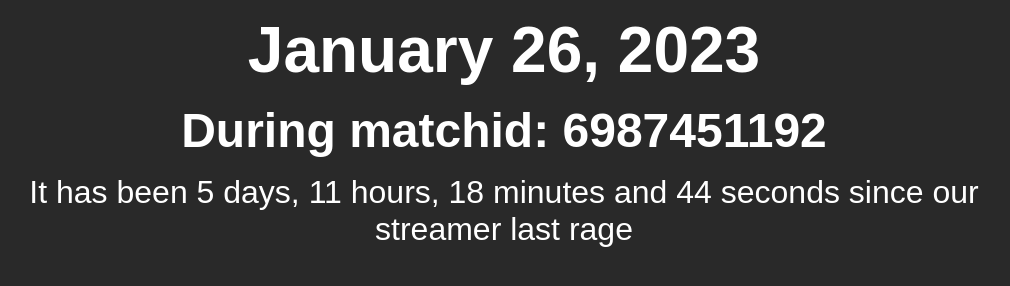
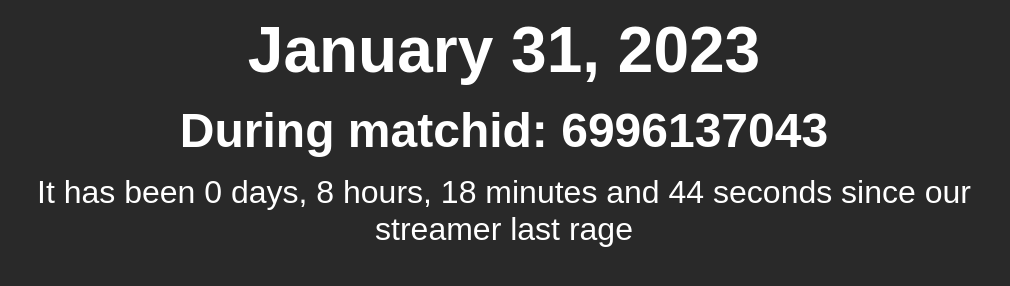
Before and after one commit to David-Ph/when-did-turtle-last-rage, a plain HTML site: page index.html in a window 1280 px wide. Shown: the part 428-714 px from the top of the page, without its empty margins (136-1146 px from the left). Drawn offline with Linux system fonts and the light colour scheme.

Commit message:
Updated date

```diff
--- a/index.html
+++ b/index.html
@@ -36,8 +36,8 @@
           src="https://media.discordapp.net/attachments/1065835417947082772/1065836289129201784/Screenshot_2023-01-20_at_10.27.33.png"
           alt=""
         />
-        <h1 id="rage-date">26 January 2023</h1>
-        <h2>During matchid: 6987451192</h2>
+        <h1 id="rage-date"></h1>
+        <h2>During matchid: 6996137043</h2>
         <p>
           It has been
           <span id="rage-since"></span>
@@ -48,7 +48,7 @@
     <script>
       const rageSinceElement = document.querySelector("#rage-since");
       const rageDateElement = document.querySelector("#rage-date");
-      const lastRage = new Date("2023-01-26T14:40:00");
+      const lastRage = new Date("2023-01-31T17:40:00");
       const dateString = lastRage.toLocaleDateString("default", {
         day: "numeric",
         month: "long",
```
